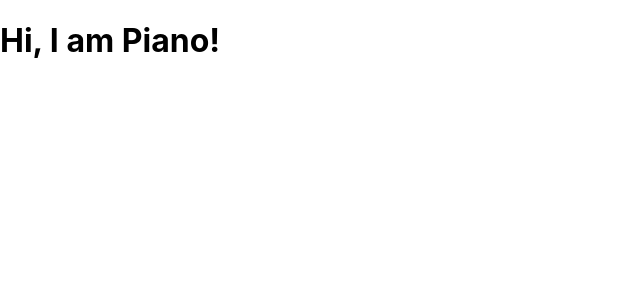
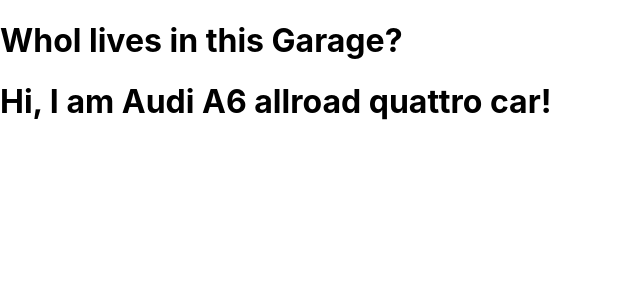
Before and after one commit to ankitaasheth/myfirstreact, a React (Create React App) app: page / in a window 1280 px wide. Shown: the top 300 px of the page, without its empty margins (0-640 px from the left). Built offline with nearby package versions, Linux system fonts and the light colour scheme.

Commit message:
Sample added for React props

```diff
--- a/src/customcomponent.js
+++ b/src/customcomponent.js
@@ -3,7 +3,8 @@
 
 class Piano extends React.Component {
   render() {
-    return <h1>Hi, I am Piano!</h1>;
+    // return <h1>Hi, I am a Piano!</h1>;
+    return <h1>Hi, I am a {this.props.color} Piano!</h1>;
   }
 }
 
--- a/src/index.js
+++ b/src/index.js
@@ -164,3 +164,55 @@
 
 // Components in Files
 ReactDOM.render(<Piano />, document.getElementById("root"));
+
+// React Props
+ReactDOM.render(<Piano color="Silver" />, document.getElementById("root"));
+
+// Calling custom components by variable instead of by string as attribute: color={colorname} instead color="White"
+class Kittyhouse extends React.Component {
+  render() {
+    const colorname = "Black"; // variable colorname
+    return (
+      <div>
+        <h1>Who lives in my Kitty house?</h1>
+        <Piano color={colorname} />
+      </div>
+    );
+  }
+}
+
+ReactDOM.render(<Kittyhouse />, document.getElementById("root"));
+
+// Calling custom component by calling an object
+class Audicar extends React.Component {
+  render() {
+    return <h1>Hi, I am {this.props.brand.model} car!</h1>;
+  }
+}
+
+class Garage extends React.Component {
+  render() {
+    const carinfo = { name: "Audi", model: "Audi A6 allroad quattro" }; // object carinfo
+    return (
+      <div>
+        <h1>Whol lives in this Garage?</h1>
+        <Audicar brand={carinfo} />
+      </div>
+    );
+  }
+}
+
+ReactDOM.render(<Garage />, document.getElementById("root"));
+
+// Passing props to the constructor via super() method
+// class Fordcar extends React.Component {
+//   constructor(props) {
+//     super();
+//   }
+
+//   render() {
+//     return <h2>I am {this.props.model} Car!</h2>;
+//   }
+// }
+
+// ReactDOM.render(<Fordcar model="Mustang" />, document.getElementById("root"));
```
Also changed, not shown: ReactJS.txt.
